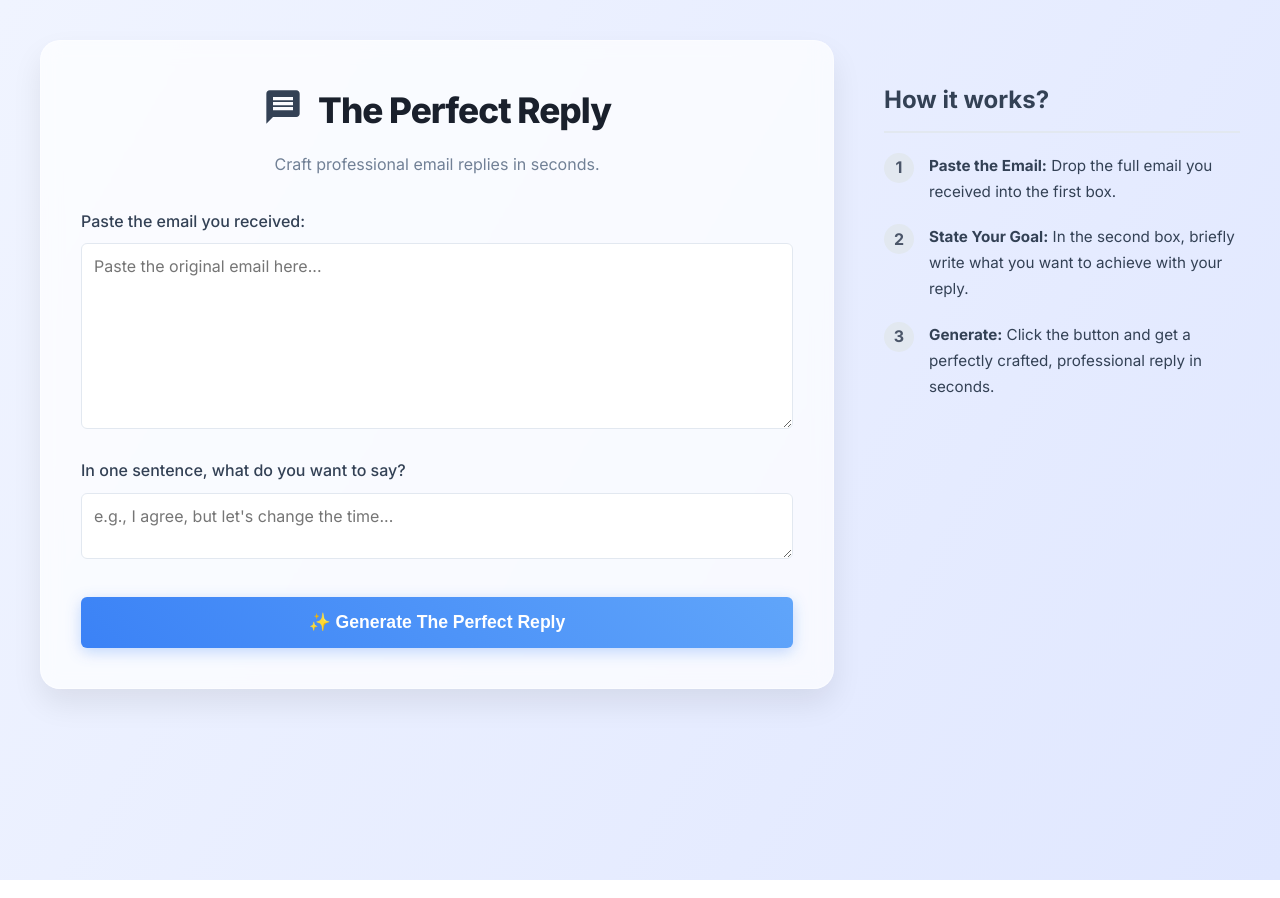
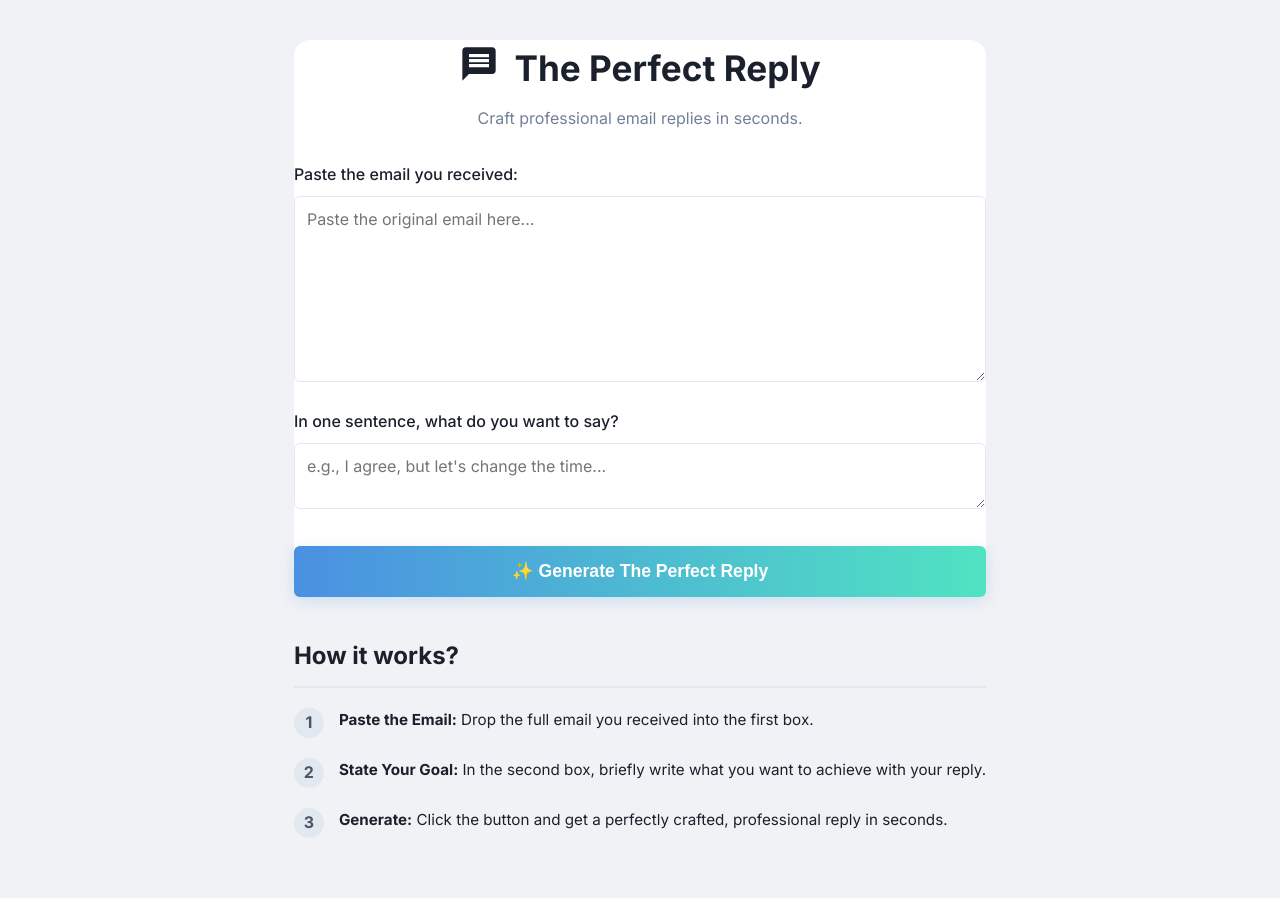
Before and after one commit to evolis123/perfect-reply, a plain HTML site: page index.html in a window 1280 px wide. Drawn offline with Linux system fonts and the light colour scheme.

Commit message:
Fix: Dil və rəng palitrası düzəldildi

```diff
--- a/index.html
+++ b/index.html
@@ -6,46 +6,33 @@
     <title>The Perfect Reply</title>
     <link rel="preconnect" href="https://fonts.googleapis.com">
     <link rel="preconnect" href="https://fonts.gstatic.com" crossorigin>
-    <link href="https://fonts.googleapis.com/css2?family=Inter:wght@400;500;700&display=swap" rel="stylesheet">
+    <link href="https://fonts.googleapis.com/css2?family=Inter:wght@400;500;700;800&display=swap" rel="stylesheet">
     <link rel="stylesheet" href="style.css">
 </head>
 <body>
-
     <div class="main-container">
-
-        <div class="tool-container">
+         <div class="tool-container">
             <header>
                 <div class="logo">
                     <svg viewBox="0 0 24 24" fill="currentColor"><path d="M20 2H4c-1.1 0-1.99.9-1.99 2L2 22l4-4h14c1.1 0 2-.9 2-2V4c0-1.1-.9-2-2-2zm-2 12H6v-2h12v2zm0-3H6V9h12v2zm0-3H6V6h12v2z"></path></svg>
                 </div>
                 <h1>The Perfect Reply</h1>
             </header>
-
             <main>
                 <p style="text-align: center; margin-top: -20px; margin-bottom: 30px; color: #718096;">Craft professional email replies in seconds.</p>
-
                 <div>
                     <label for="received-email">Paste the email you received:</label>
                     <textarea id="received-email" rows="8" placeholder="Paste the original email here..."></textarea>
                 </div>
-
                 <div>
                     <label for="user-reply">In one sentence, what do you want to say?</label>
                     <textarea id="user-reply" rows="2" placeholder="e.g., I agree, but let's change the time..."></textarea>
                 </div>
-
                 <div>
                     <button id="generate-button">✨ Generate The Perfect Reply</button>
                 </div>
-
-                <div id="result-area" style="display: none;">
-                    <h2>Suggested Reply:</h2>
-                    <div id="loading-spinner" style="display: none;">Generating...</div>
-                    <div id="output"></div>
-                </div>
             </main>
         </div>
-
         <div class="info-container">
             <h2>How it works?</h2>
             <ul>
@@ -63,8 +50,6 @@
                 </li>
             </ul>
         </div>
-
     </div>
-
 </body>
 </html>
--- a/style.css
+++ b/style.css
@@ -2,50 +2,30 @@
 
 body {
     font-family: 'Inter', sans-serif;
-    /* Sənin təklifin: Gradientli, bir az tünd arxa fon */
-    background: linear-gradient(120deg, #f0f4ff 0%, #e0e7ff 100%);
-    color: #334155;
-    line-height: 1.7; /* Daha oxunaqlı mətn üçün */
+    /* Sənin istədiyin kimi, bir az daha tünd və sakit arxa fon */
+    background-color: #F0F2F5;
+    color: #1a202c; /* Mətn rəngini daha aydın etdim */
+    line-height: 1.6;
     margin: 0;
     padding: 40px 20px;
     display: flex;
     justify-content: center;
-    align-items: flex-start;
+    align-items: center; /* Mərkəzə çəkmək üçün */
     min-height: 100vh;
 }
 
-.main-container {
-    display: flex;
-    gap: 50px;
-    max-width: 1200px;
-    width: 100%;
+.tool-container {
+    /* ... (əvvəlki stillər demək olar ki, eyni qalır, sadəcə arxa fon fərqi hiss olunacaq) ... */
+    background-color: #FFFFFF; /* Əsas pəncərə təmiz ağ */
+    border-radius: 16px; /* Sənin təklifinə uyğun daha yumşaq kənarlar */
 }
 
-.tool-container {
-    flex: 2;
-    background-color: rgba(255, 255, 255, 0.7); /* Bir az şəffaflıq effekti */
-    backdrop-filter: blur(10px); /* Arxa fonu bulurlu göstərən effekt */
-    padding: 40px;
-    border-radius: 20px; /* Sənin təklifin: Daha yumşaq kənarlar */
-    border: 1px solid rgba(255, 255, 255, 0.4);
-    box-shadow: 0 15px 30px rgba(0, 0, 0, 0.08); /* Sənin təklifin: Daha yumşaq kölgə */
-}
-
-/* ... (info-container, textarea, label və s. stilləri əvvəlki kimi qala bilər və ya kiçik dəyişikliklər edilə bilər) ... */
-
-header h1 {
-    font-size: 2.5rem; /* Biraz daha böyük */
-    font-weight: 800; /* Daha qalın şrift */
-    color: #1e293b; /* Daha tünd başıq rəngi */
-    margin: 0;
-    letter-spacing: -1px; /* Hərflər arası məsafə */
-}
-
-/* Sənin təklifin: Daha canlı, gradientli və animasiyalı düymə */
+/* Sənin təklifin: Daha uyumlu və müasir düymə */
 button {
     width: 100%;
     padding: 15px;
-    background: linear-gradient(45deg, #3B82F6, #60A5FA);
+    /* Yeni, daha sakit və peşəkar gradient */
+    background: linear-gradient(90deg, #4A90E2 0%, #50E3C2 100%);
     color: white;
     border: none;
     border-radius: 8px;
@@ -54,12 +34,12 @@ button {
     cursor: pointer;
     margin-top: 30px;
     transition: all 0.3s ease;
-    box-shadow: 0 4px 15px rgba(59, 130, 246, 0.3);
+    box-shadow: 0 4px 15px rgba(74, 144, 226, 0.2);
 }
 
 button:hover {
-    transform: translateY(-2px); /* Hover olanda yüngül yuxarı qalxma effekti */
-    box-shadow: 0 7px 20px rgba(59, 130, 246, 0.4);
+    transform: translateY(-3px);
+    box-shadow: 0 8px 25px rgba(74, 144, 226, 0.3);
 }
 
 .info-container {
```
